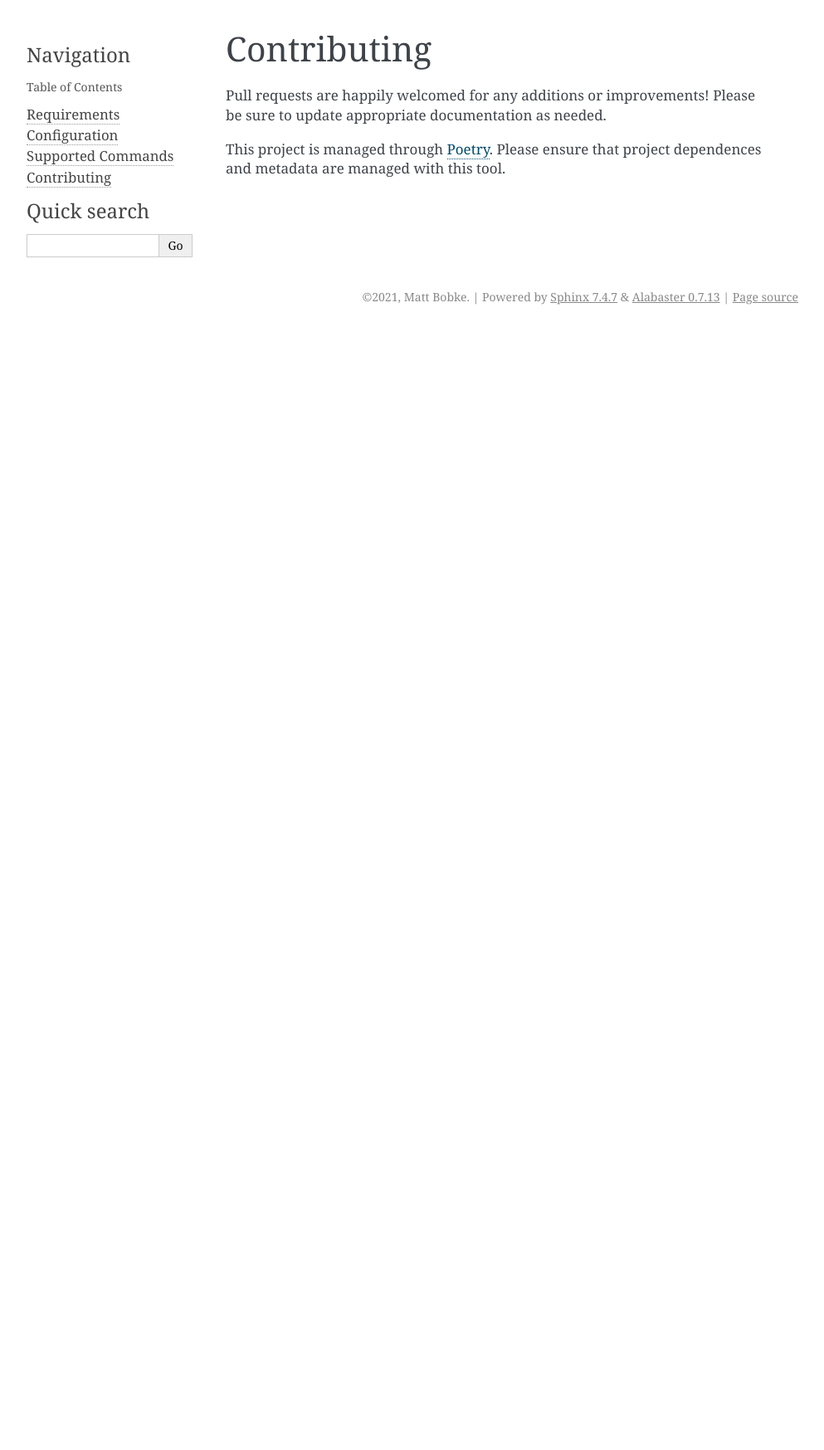
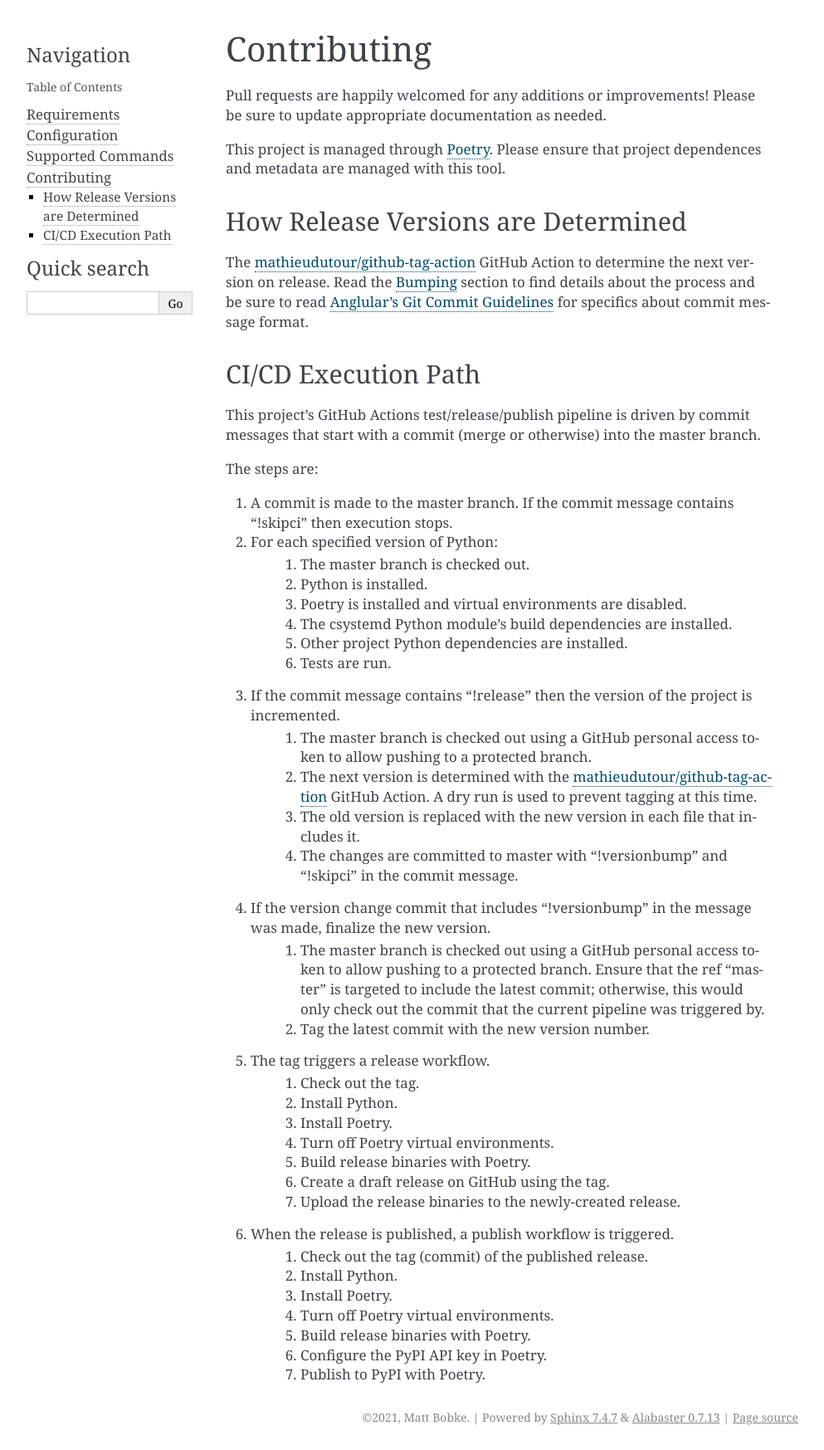
Before and after one commit to mcbobke/mcadminbot, a Sphinx documentation site: the page built from docs/contributing.rst, in a window 1280 px wide. Shown: the whole page at 83% size, without its empty margins (148-1141 px from the left). Built offline with Sphinx 7.4.7, drawn with Linux system fonts in a browser that asks for light colours; before the commit the page ends 900 px from its top, so only the background shows below that.

Commit message:
docs: Contributing notes !skipci

```diff
--- a/docs/contributing.rst
+++ b/docs/contributing.rst
@@ -4,3 +4,48 @@ Contributing
 Pull requests are happily welcomed for any additions or improvements! Please be sure to update appropriate documentation as needed.
 
 This project is managed through `Poetry <https://python-poetry.org/>`_. Please ensure that project dependences and metadata are managed with this tool.
+
+How Release Versions are Determined
+-----------------------------------
+
+The `mathieudutour/github-tag-action <https://github.com/mathieudutour/github-tag-action>`_ GitHub Action to determine the next version on release. Read the `Bumping <https://github.com/mathieudutour/github-tag-action#bumping>`_ section to find details about the process and be sure to read `Anglular's Git Commit Guidelines <https://github.com/angular/angular.js/blob/master/DEVELOPERS.md#-git-commit-guidelines>`_ for specifics about commit message format.
+
+CI/CD Execution Path
+--------------------
+
+This project's GitHub Actions test/release/publish pipeline is driven by commit messages that start with a commit (merge or otherwise) into the master branch.
+
+The steps are:
+
+1. A commit is made to the master branch. If the commit message contains "!skipci" then execution stops.
+2. For each specified version of Python:
+    1. The master branch is checked out.
+    2. Python is installed.
+    3. Poetry is installed and virtual environments are disabled.
+    4. The csystemd Python module's build dependencies are installed.
+    5. Other project Python dependencies are installed.
+    6. Tests are run.
+3. If the commit message contains "!release" then the version of the project is incremented.
+    1. The master branch is checked out using a GitHub personal access token to allow pushing to a protected branch.
+    2. The next version is determined with the `mathieudutour/github-tag-action <https://github.com/mathieudutour/github-tag-action>`_ GitHub Action. A dry run is used to prevent tagging at this time.
+    3. The old version is replaced with the new version in each file that includes it.
+    4. The changes are committed to master with "!versionbump" and "!skipci" in the commit message.
+4. If the version change commit that includes "!versionbump" in the message was made, finalize the new version.
+    1. The master branch is checked out using a GitHub personal access token to allow pushing to a protected branch. Ensure that the ref "master" is targeted to include the latest commit; otherwise, this would only check out the commit that the current pipeline was triggered by.
+    2. Tag the latest commit with the new version number.
+5. The tag triggers a release workflow.
+    1. Check out the tag.
+    2. Install Python.
+    3. Install Poetry.
+    4. Turn off Poetry virtual environments.
+    5. Build release binaries with Poetry.
+    6. Create a draft release on GitHub using the tag.
+    7. Upload the release binaries to the newly-created release.
+6. When the release is published, a publish workflow is triggered.
+    1. Check out the tag (commit) of the published release.
+    2. Install Python.
+    3. Install Poetry.
+    4. Turn off Poetry virtual environments.
+    5. Build release binaries with Poetry.
+    6. Configure the PyPI API key in Poetry.
+    7. Publish to PyPI with Poetry.
```
